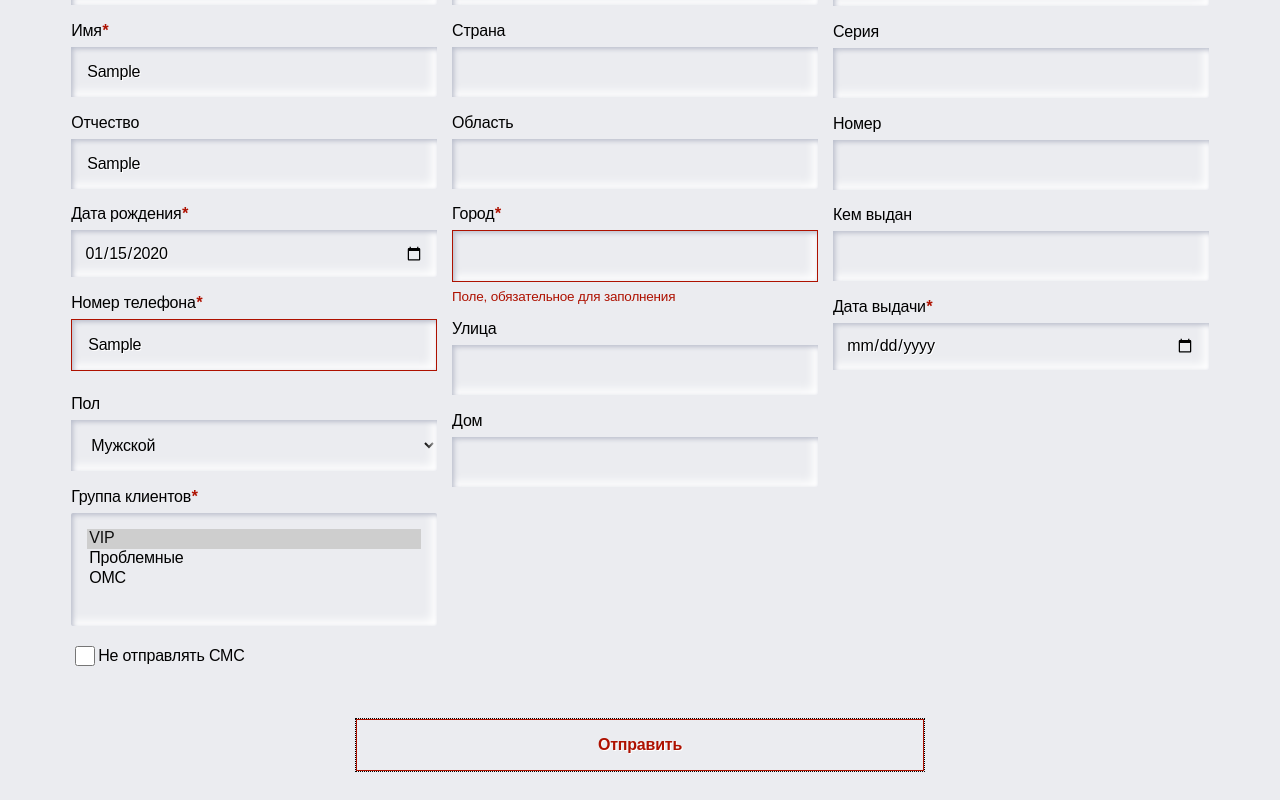
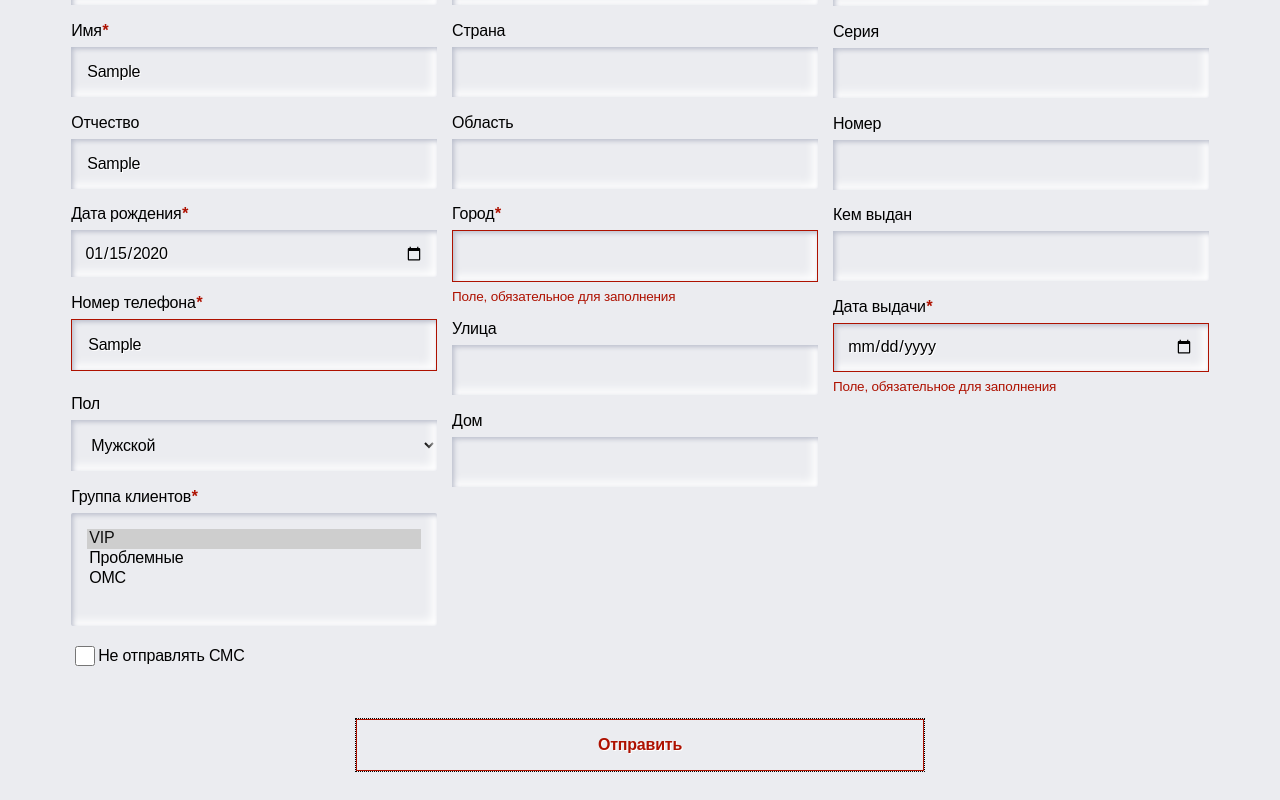
Before and after one commit to Daulet070/vue-form, a Vue app: page / in a window 1280 px wide. Both pictures are taken after typing "Sample", "Sample", "Sample", "2020-01-15", "Sample", "Sample" into the empty fields and a click on the button "Отправить". Shown: the part 296-1096 px from the top of the page. Built offline with nearby package versions, Linux system fonts and the light colour scheme.

Commit message:
work on validation

```diff
--- a/src/App.vue
+++ b/src/App.vue
@@ -47,15 +47,15 @@
               Должно быть больше двух символов
             </div>
           </label>
-          <label :class="{ 'error-item': $v.form.date.birthday.$error }">
+          <label :class="{ 'error-item': $v.form.birthdayDate.$error }">
             <span>Дата рождения<i>*</i></span>
             <input
               type="date"
               name="birthday"
-              v-model="form.date.birthday"
-              :class="{ 'name-error': $v.form.date.birthday.$error }"
+              v-model="form.birthdayDate"
+              :class="{ 'name-error': $v.form.birthdayDate.$error }"
             />
-            <div class="error" v-if="!$v.form.date.birthday.required">
+            <div class="error" v-if="!$v.form.birthdayDate.required">
               Поле, обязательное для заполнения
             </div>
           </label>
@@ -170,16 +170,16 @@
             <span>Кем выдан</span>
             <input type="text" name="passportSeries" />
           </label>
-          <label :class="{ 'error-item': $v.form.date.passportIssue.$error }">
+          <label :class="{ 'error-item': $v.form.passportIssueDate.$error }">
             <span>Дата выдачи<i>*</i></span>
             <input
               id="issueDate"
               name="issueDate"
               type="date"
-              v-model="form.date.passportIssue"
-              :class="{ 'name-error': $v.form.date.passportIssue.$error }"
+              v-model="form.passportIssueDate"
+              :class="{ 'name-error': $v.form.passportIssueDate.$error }"
             />
-            <div class="error" v-if="!$v.form.date.passportIssue.required">
+            <div class="error" v-if="!$v.form.passportIssueDate.required">
               Поле, обязательное для заполнения
             </div>
           </label>
@@ -199,10 +199,7 @@ export default {
         firstName: "",
         lastName: "",
         middleName: "",
-        date: {
-          birthday: "",
-          passportIssue: "",
-        },
+        birthdayDate: "",
         telephone: "",
         gender: "Male",
         selectedClientsTypes: ["VIP"],
@@ -216,6 +213,7 @@ export default {
         selectedDocumentsType: "passport",
         passportSeries: "",
         passportNumber: "",
+        passportIssueDate: "",
       },
       genders: [
         {
@@ -270,10 +268,11 @@ export default {
       middleName: {
         minLength: minLength(3),
       },
-      date: {
-        birthday: required,
-        passportIssue: required,
-        // between: between(20, 30),
+      birthdayDate: {
+        required,
+      },
+      passportIssueDate: {
+        required,
       },
       telephone: {
         required,
```
